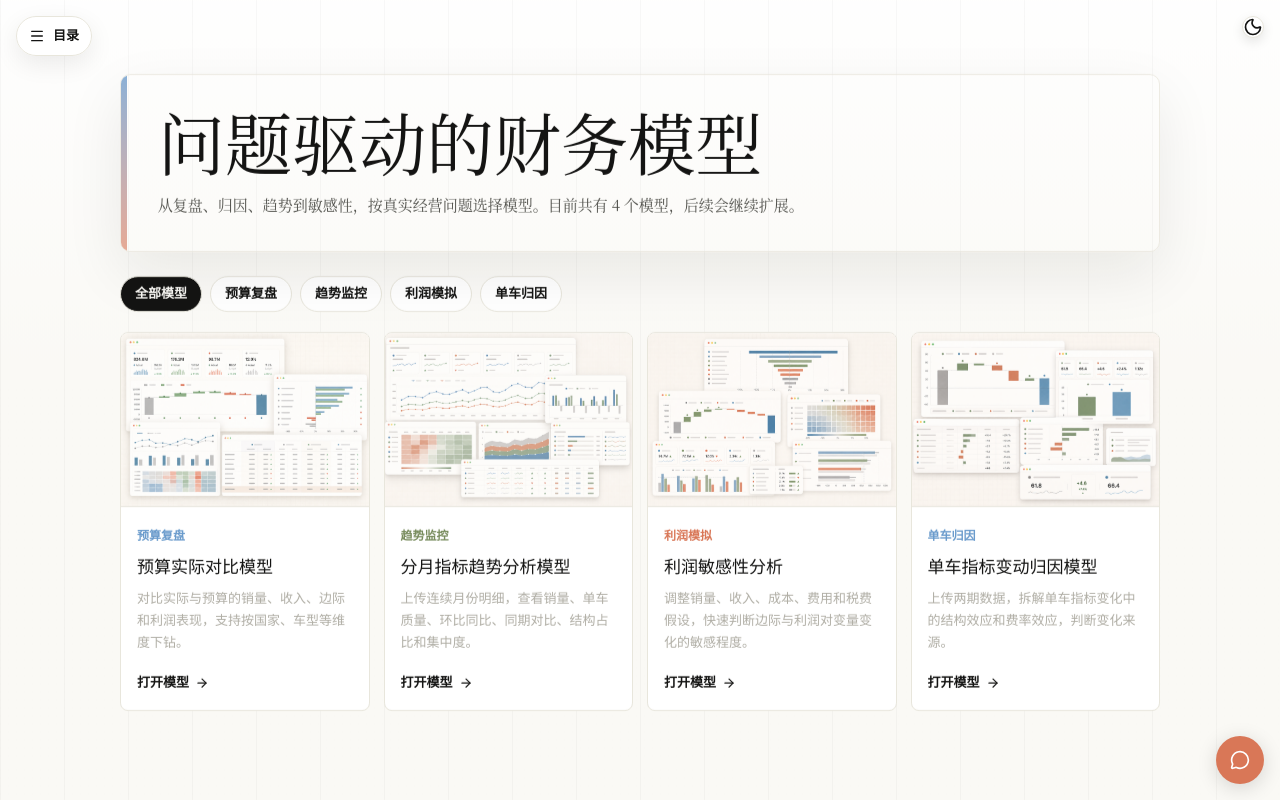
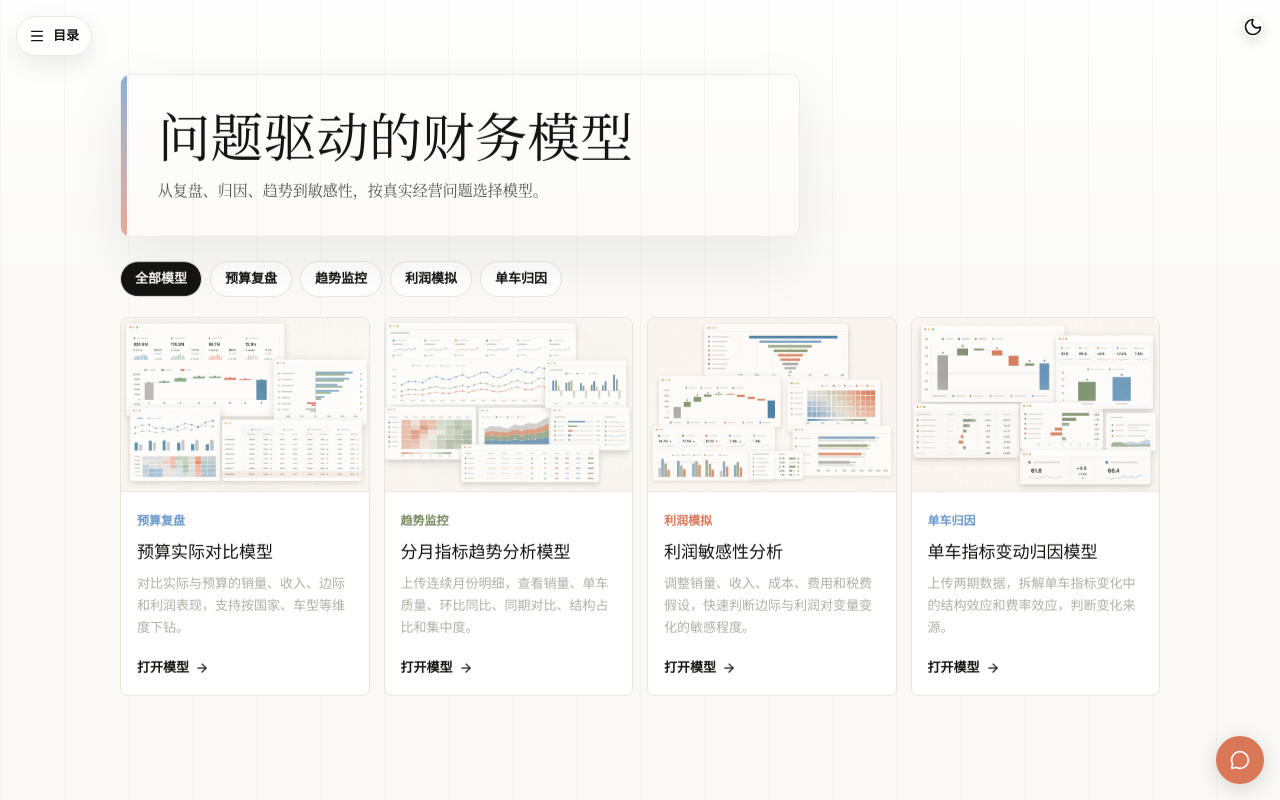
Before and after one commit to yinpengtao2002-ai/yinpengtao2002-ai.github.io, a Next.js app: page /finance in a window 1280 px wide. Built offline with nearby package versions, Linux system fonts and the light colour scheme.

Commit message:
Reduce finance index title prominence

```diff
--- a/src/app/finance/page.tsx
+++ b/src/app/finance/page.tsx
@@ -1,6 +1,5 @@
 import type { Metadata } from "next";
 import FinanceModelLibrary from "@/components/finance/FinanceModelLibrary";
-import { financeModels } from "@/lib/finance/modelRegistry";
 
 export const metadata: Metadata = {
   title: "财务模型｜Lucas Yin",
@@ -16,7 +15,7 @@ export default function FinancePage() {
             问题驱动的财务模型
           </h1>
           <p className="finance-index-intro">
-            从复盘、归因、趋势到敏感性，按真实经营问题选择模型。目前共有 {financeModels.length} 个模型，后续会继续扩展。
+            从复盘、归因、趋势到敏感性，按真实经营问题选择模型。
           </p>
         </section>
         <FinanceModelLibrary compact />
--- a/src/app/globals.css
+++ b/src/app/globals.css
@@ -1163,6 +1163,7 @@ h6 {
 .finance-index-hero-card {
   position: relative;
   isolation: isolate;
+  width: min(680px, 100%);
   overflow: hidden;
   border: 1px solid color-mix(in srgb, var(--border) 78%, transparent);
   border-radius: 10px;
@@ -1191,7 +1192,7 @@ h6 {
   position: relative;
   color: var(--foreground);
   font-family: var(--font-hero-display);
-  font-size: clamp(2.35rem, 5.6vw, 4.2rem);
+  font-size: clamp(2.15rem, 4.25vw, 3.3rem);
   font-weight: 500;
   line-height: 1.03;
   letter-spacing: 0;
```
Also changed, not shown: 1 other file (tests, documents, lock files or other folders).
